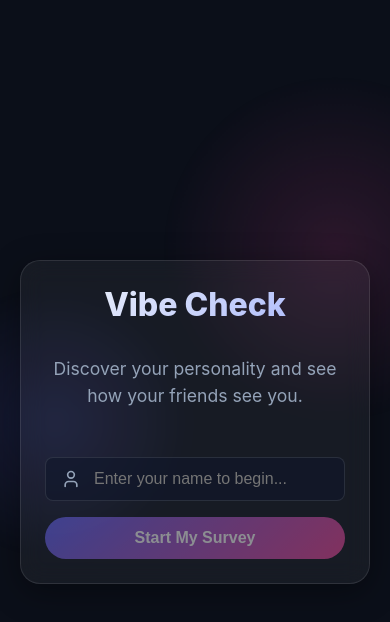
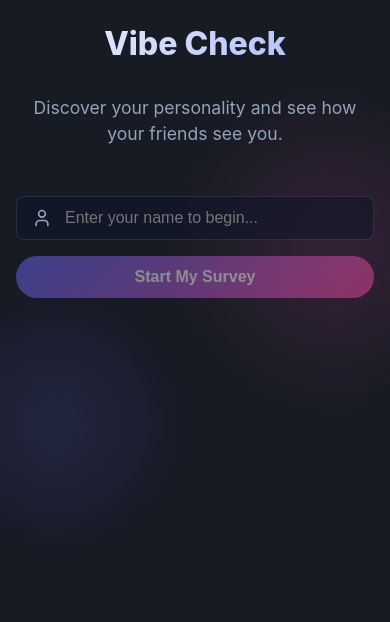
Before and after one commit to andrewmaxwell/survey2026, a React (Vite) app: page / in a window 390 px wide. Shown: the top 622 px of the page. Built offline with nearby package versions, Linux system fonts and the light colour scheme.

Commit message:
improved layout

```diff
--- a/src/App.css
+++ b/src/App.css
@@ -246,8 +246,6 @@
   flex-direction: column;
   gap: 12px;
   margin-top: 20px;
-  max-height: 400px;
-  overflow-y: auto;
   padding-right: 8px;
 }
 
@@ -297,9 +295,17 @@
 }
 
 @media (max-width: 640px) {
+  .app-container {
+    padding: 0;
+    align-items: flex-start;
+  }
+
   .card {
-    padding: 24px;
-    border-radius: 20px;
+    border-radius: 0;
+    min-height: 100vh;
+    border: none;
+    padding: 24px 16px;
+    justify-content: flex-start;
   }
 
   .title {
--- a/src/components/Dashboard.tsx
+++ b/src/components/Dashboard.tsx
@@ -42,7 +42,6 @@ export function Dashboard({
       animate={{ opacity: 1, y: 0 }}
       exit={{ opacity: 0, y: -20 }}
       className="glass-panel card analysis-card"
-      style={{ maxHeight: "90vh", overflowY: "auto" }}
     >
       <div
         style={{
```
